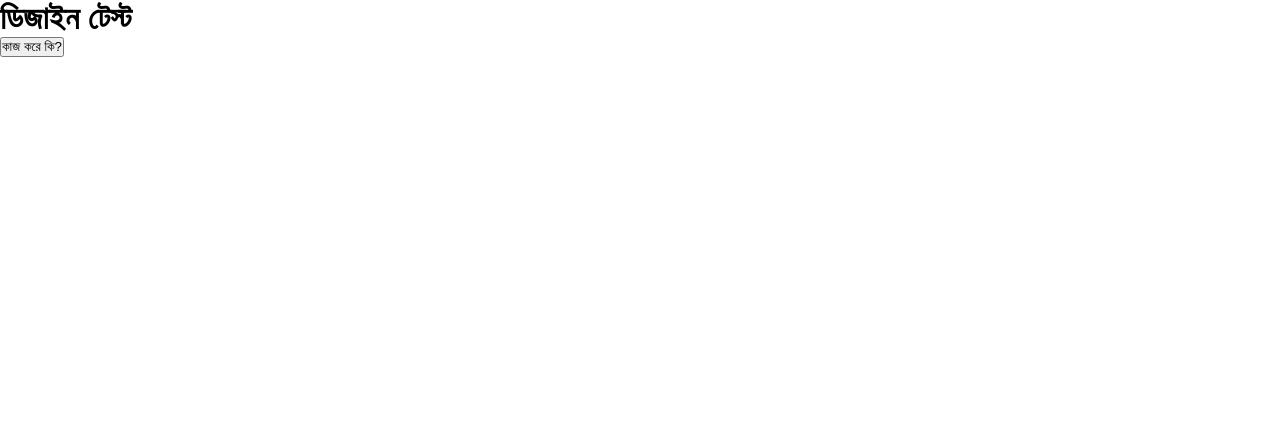
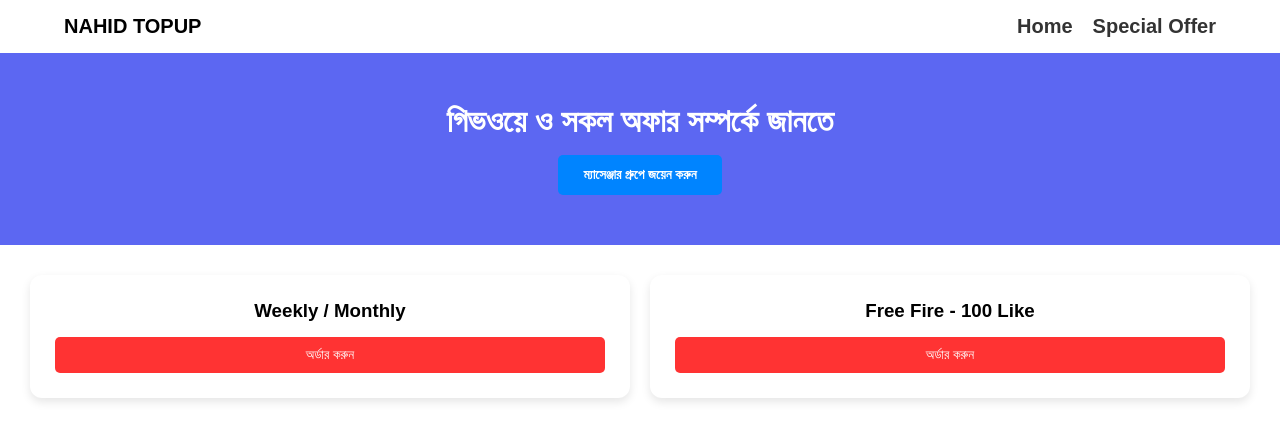
Before and after one commit to nirobahemedboss/mywebsite, a Flask app: page / in a window 1280 px wide. Shown: the top 441 px of the page. Run offline with Flask 3, Linux system fonts and the light colour scheme.

Commit message:
Update index.html

```diff
--- a/templates/index.html
+++ b/templates/index.html
@@ -1,12 +1,36 @@
 <!DOCTYPE html>
-<html>
+<html lang="bn">
 <head>
+    <meta charset="UTF-8">
+    <meta name="viewport" content="width=device-width, initial-scale=1.0">
+    <title>NAHID TOPUP</title>
     <link rel="stylesheet" href="{{ url_for('static', filename='style.css') }}">
 </head>
 <body>
-    <div class="test-div">
-        <h1>ডিজাইন টেস্ট</h1>
-        <button class="test-btn">কাজ করে কি?</button>
+
+    <nav class="navbar">
+        <div class="logo">NAHID TOPUP</div>
+        <ul class="nav-links">
+            <li><a href="#">Home</a></li>
+            <li><a href="#">Special Offer</a></li>
+        </ul>
+    </nav>
+
+    <div class="hero">
+        <h1>গিভওয়ে ও সকল অফার সম্পর্কে জানতে</h1>
+        <button class="msg-btn">ম্যাসেঞ্জার গ্রুপে জয়েন করুন</button>
     </div>
+
+    <div class="product-grid">
+        <div class="card">
+            <h3>Weekly / Monthly</h3>
+            <button class="buy-btn">অর্ডার করুন</button>
+        </div>
+        <div class="card">
+            <h3>Free Fire - 100 Like</h3>
+            <button class="buy-btn">অর্ডার করুন</button>
+        </div>
+    </div>
+
 </body>
 </html>
```
